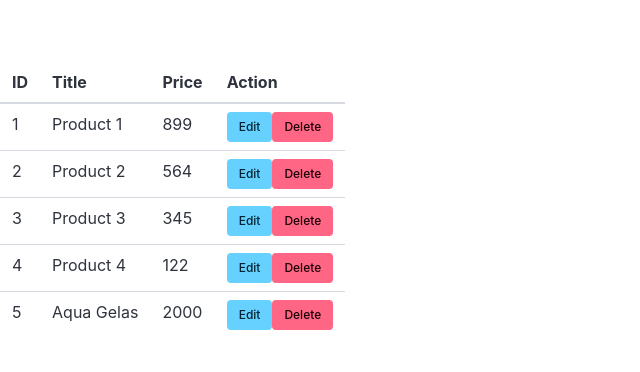
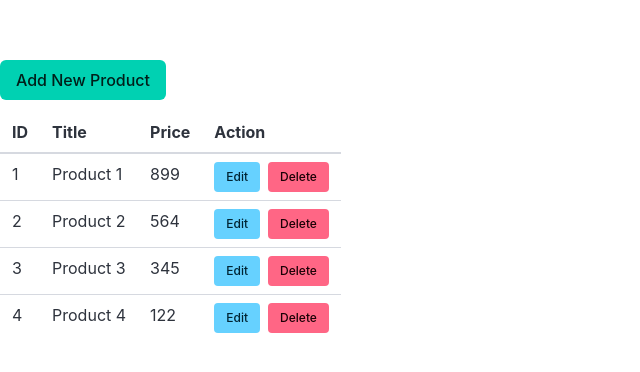
Before and after one commit to daffaabp/react-js-for-beginner, a React (Vite) app: page / in a window 1280 px wide. Shown: the part 200-572 px from the top of the page, without its empty margins (0-640 px from the left). Built offline with nearby package versions, Linux system fonts and the light colour scheme; data requests are answered from the project's data file.

Commit message:
10_deleteData

```diff
--- a/db.json
+++ b/db.json
@@ -19,11 +19,6 @@
       "id": "4",
       "title": "Product 4",
       "price": 122
-    },
-    {
-      "title": "Aqua Gelas",
-      "price": "2000",
-      "id": "5"
     }
   ]
 }
--- a/src/components/ProductList.jsx
+++ b/src/components/ProductList.jsx
@@ -5,17 +5,28 @@ const ProductList = () => {
   const [products, setProducts] = useState([]);
 
   useEffect(() => {
-    fectData();
+    fetchData();
   }, []);
 
-  const fectData = async () => {
+  const fetchData = async () => {
     const response = await fetch("http://localhost:3000/products");
     const data = await response.json();
     setProducts(data);
   };
 
+  const deleteProduct = async (id) => {
+    await fetch(`http://localhost:3000/products/${id}`, {
+      method: "DELETE",
+      headers: {
+        "Content-Type": "application/json",
+      },
+    });
+    fetchData();
+  }
+
   return (
     <div>
+    <Link to="/add" className="button is-primary mb-3">Add New Product</Link>
       <table className="table is-stripped">
         <thead>
           <tr>
@@ -32,8 +43,8 @@ const ProductList = () => {
               <td>{product.title}</td>
               <td>{product.price}</td>
               <td>
-                <Link to={`/edit/${product.id}`} className="button is-small is-info">Edit</Link>
-                <button className="button is-small is-danger">Delete</button>
+                <Link to={`/edit/${product.id}`} className="button is-small is-info mr-2">Edit</Link>
+                <button onClick={() => deleteProduct(product.id)} className="button is-small is-danger">Delete</button>
               </td>
             </tr>
           ))}
```
